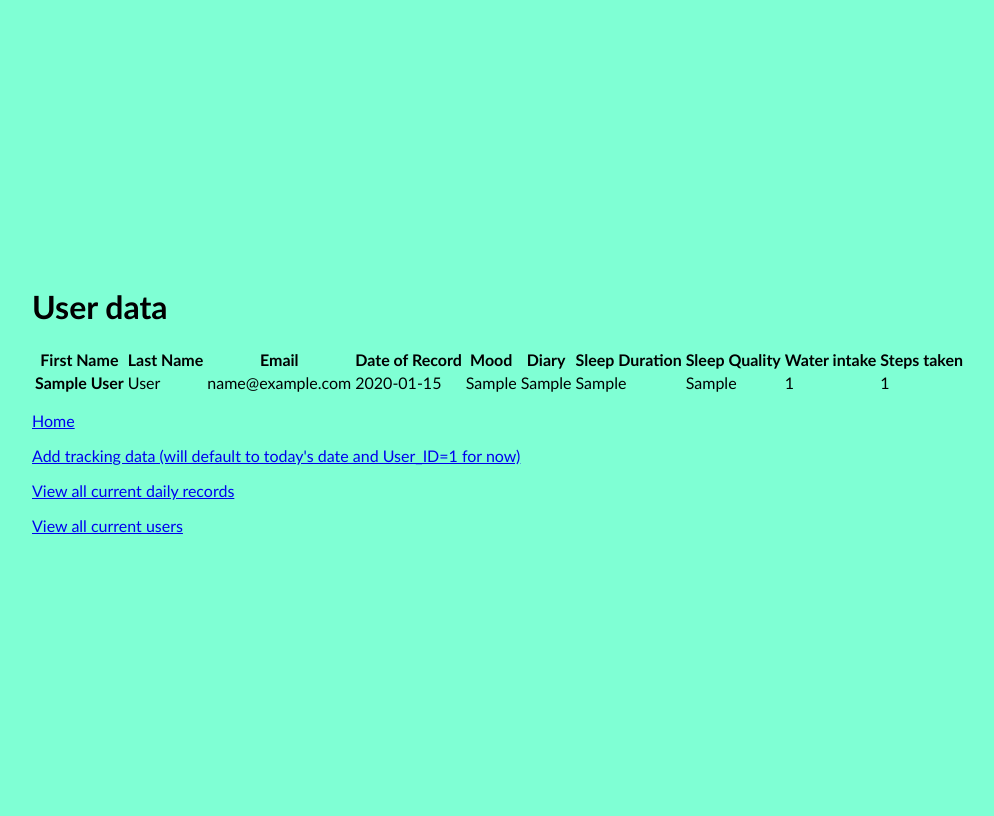
After one commit to JodyBroad/CFG-Degree-Final-Project, a Flask app: page /user_data in a window 1280 px wide. The commit adds this page. Shown: the whole page, without its empty margins (141-1135 px from the left). Run offline with Flask 3, Linux system fonts and the light colour scheme; tables that the repository leaves empty hold one stand-in row (values such as "Sample post"); parts of the project's set-up code (start-up, migrations or seed data) failed here and were passed over.

Commit message:
- added temporary navigation links to each page - added a query to see all the current daily_records on web app

```diff
--- a/main.py
+++ b/main.py
@@ -124,9 +124,13 @@ daily_record_2 = DailyRecord(user_id=2, record_date='2023-05-07', mood_id=3,
                              sleep_duration_id=3, sleep_quality_id=3, water_intake=1800, steps_taken=12000)
 daily_record_3 = DailyRecord(user_id=3, record_date='2023-05-08', mood_id=5, mood_diary='So very tired',
                              sleep_duration_id=2, sleep_quality_id=3, water_intake=2500, steps_taken=11500)
+daily_record_4 = DailyRecord(user_id=3, record_date='2023-05-07', mood_id=4, mood_diary='This is fine',
+                             sleep_duration_id=5, sleep_quality_id=2, water_intake=2000, steps_taken=11500)
+daily_record_5 = DailyRecord(user_id=3, record_date='2023-05-06', mood_id=3, sleep_duration_id=4, sleep_quality_id=2,
+                             water_intake=1500, steps_taken=1000)
 
 # save the rows to a list
-records = [daily_record_1, daily_record_2, daily_record_3]
+records = [daily_record_1, daily_record_2, daily_record_3, daily_record_4, daily_record_5]
 
 
 # This should be in separate forms.py file but ok here for now
@@ -224,6 +228,16 @@ def user_list():
     return render_template('user_list.html', users=users, message=error)
 
 
+# getting a list of all users daily records
+@app.route('/user_data', methods=['GET'])
+def user_data():
+    error = ""
+    user_data = db.session.query(UserInfo, DailyRecord, MoodStatus, SleepDuration, SleepQuality).select_from(UserInfo)\
+        .join(DailyRecord).join(MoodStatus).join(SleepDuration).join(SleepQuality).all()
+    headings = ('First Name', 'Last Name', 'Email', 'Date of Record', 'Mood', 'Diary', 'Sleep Duration',
+                'Sleep Quality', 'Water intake', 'Steps taken')
+    return render_template('user_data.html', user_data=user_data, headings=headings, message=error)
+
 if __name__ == '__main__':
     with app.app_context():
         # just drops any existing data
--- a/templates/home.html
+++ b/templates/home.html
@@ -27,6 +27,7 @@
 
         <div>
             <p><a href="{{ url_for('tracking') }}">Add tracking data (will default to today's date and User_ID=1 for now)</a></p>
+            <p><a href="{{ url_for('user_data') }}">View all current daily records</a></p>
             <p><a href="{{ url_for('user_list') }}">View all current users</a></p>
         </div>
 
--- a/templates/tracking.html
+++ b/templates/tracking.html
@@ -25,6 +25,12 @@
                     {{ message }}
                     </form>
         </div>
+            <div>
+            <p><a href="{{ url_for('home') }}">Home</a></p>
+            <p><a href="{{ url_for('tracking') }}">Add tracking data (will default to today's date and User_ID=1 for now)</a></p>
+            <p><a href="{{ url_for('user_data') }}">View all current daily records</a></p>
+            <p><a href="{{ url_for('user_list') }}">View all current users</a></p>
+        </div>
         </div>
 
 
--- /dev/null
+++ b/templates/user_data.html
@@ -0,0 +1,49 @@
+{% extends "layout.html" %}
+{% block body_content %}
+
+
+<body>
+<div>
+<h1>User data</h1>
+
+<div class="container-fluid bg-1 text-center">
+    <div class="table-responsive table-striped">
+        <table class="table">
+            <thead>
+                <tr>
+                {% for header in headings %}
+                    <th scope="col">{{ header }}</th>
+                {% endfor %}
+                 </tr>
+            </thead>
+            <tbody>
+                <tr>
+                {% for user, record, mood, sleep_duration, sleep_quality in user_data %}
+
+                    <th scope="row">{{user.forename}}</th>
+                      <td>{{ user.surname }} </td>
+                      <td>{{ user.email }}</td>
+                      <td>{{ record.record_date }}</td>
+                      <td>{{ mood.mood }}</td>
+                      <td>{{ record.mood_diary }}</td>
+                      <td>{{ sleep_duration.duration }}</td>
+                      <td>{{ sleep_quality.quality}}</td>
+                      <td>{{ record.water_intake }}</td>
+                      <td>{{ record.steps_taken }}</td>
+
+                </tr>
+                 {% endfor %}
+
+            </tbody>
+        </table>
+    </div>
+
+</div>
+            <div>
+            <p><a href="{{ url_for('home') }}">Home</a></p>
+            <p><a href="{{ url_for('tracking') }}">Add tracking data (will default to today's date and User_ID=1 for now)</a></p>
+            <p><a href="{{ url_for('user_data') }}">View all current daily records</a></p>
+            <p><a href="{{ url_for('user_list') }}">View all current users</a></p>
+        </div>
+</div>
+{% endblock %}
```
Also changed, not shown: templates/user_list.html (+7 -0 lines).
